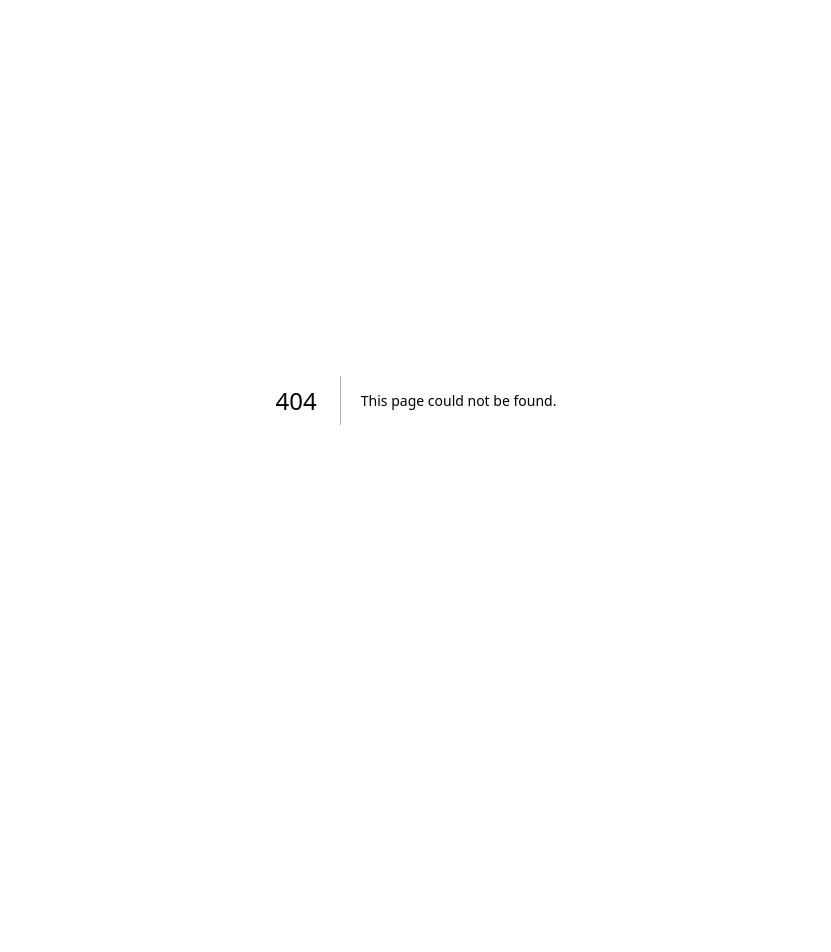
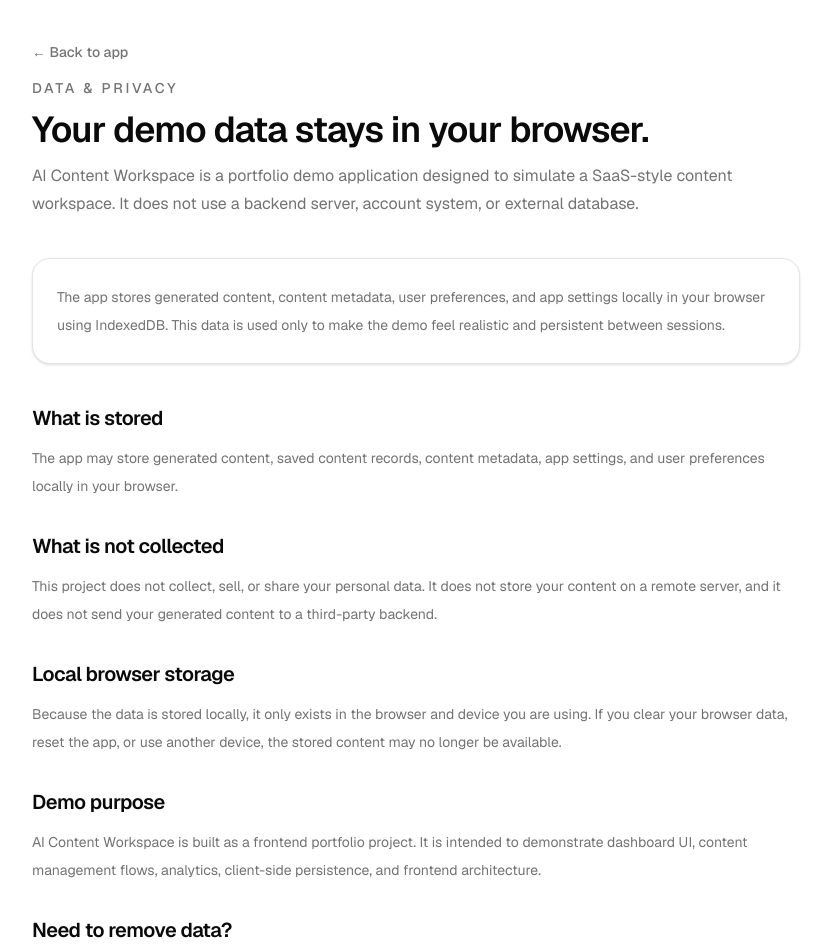
Before and after one commit to rizuki4658/ai-content-workspace, a Next.js app: page /privacy in a window 1280 px wide. Before the commit this address had no page. Shown: the top 952 px of the page, without its empty margins (224-1055 px from the left). Before the commit the page ends 800 px from the top, so only its background shows below. Built offline with nearby package versions, Linux system fonts and the light colour scheme.

Commit message:
chore: privacy page

```diff
--- a/app/(dashboard)/settings/page.tsx
+++ b/app/(dashboard)/settings/page.tsx
@@ -1,5 +1,6 @@
 import { Suspense } from "react"
 import type { Metadata } from "next"
+import Link from "next/link"
 
 import SettingsPreferenceDataManagementSection from "@/components/settings/sections/settings-preference-data-management-section"
 import SettingsPreferenceDataManagementSkeleton from "@/components/settings/skeletons/settings-preference-data-management-skeleton"
@@ -14,13 +15,36 @@ export const metadata: Metadata = {
 export default function SettingsPage() {
   return (
     <section className="space-y-6">
-      <PageTitle title="Settings" description="Manage your preferences and workspace settings." />
+      <PageTitle
+        title="Settings"
+        description="Manage your preferences and workspace settings."
+      />
 
       <Suspense fallback={<SettingsPreferenceDataManagementSkeleton />}>
         <div className="animate-in fade-in duration-500">
           <SettingsPreferenceDataManagementSection />
         </div>
       </Suspense>
-   </section>
+
+      <div className="rounded-xl border bg-card p-4 text-card-foreground shadow-sm">
+        <div className="space-y-2">
+          <h2 className="text-sm font-medium">
+            Your data stays in your browser
+          </h2>
+
+          <p className="text-sm leading-6 text-muted-foreground">
+            AI Content Workspace stores demo data locally using IndexedDB. This
+            demo does not use a backend server or external database.
+          </p>
+
+          <Link
+            href="/privacy"
+            className="inline-flex text-sm font-medium text-primary underline-offset-4 transition hover:underline"
+          >
+            Learn more about data & privacy →
+          </Link>
+        </div>
+      </div>
+    </section>
   )
 }
--- /dev/null
+++ b/app/privacy/page.tsx
@@ -0,0 +1,112 @@
+import type { Metadata } from "next"
+import Link from "next/link"
+
+export const metadata: Metadata = {
+  title: "Data & Privacy - AI Content Workspace",
+  description:
+    "Learn how AI Content Workspace stores demo data locally in your browser using IndexedDB.",
+}
+
+export default function PrivacyPage() {
+  return (
+    <main className="min-h-screen bg-background px-4 py-10 text-foreground sm:px-6 lg:px-8">
+      <section className="mx-auto max-w-3xl space-y-10">
+        <div className="space-y-4">
+          <Link
+            href="/"
+            className="inline-flex text-sm font-medium text-muted-foreground transition hover:text-foreground"
+          >
+            ← Back to app
+          </Link>
+
+          <div className="space-y-3">
+            <p className="text-sm font-medium uppercase tracking-[0.2em] text-muted-foreground">
+              Data & Privacy
+            </p>
+
+            <h1 className="text-3xl font-semibold tracking-tight sm:text-4xl">
+              Your demo data stays in your browser.
+            </h1>
+
+            <p className="text-base leading-7 text-muted-foreground">
+              AI Content Workspace is a portfolio demo application designed to
+              simulate a SaaS-style content workspace. It does not use a backend
+              server, account system, or external database.
+            </p>
+          </div>
+        </div>
+
+        <div className="rounded-2xl border bg-card p-6 shadow-sm">
+          <p className="text-sm leading-7 text-muted-foreground">
+            The app stores generated content, content metadata, user preferences,
+            and app settings locally in your browser using IndexedDB. This data
+            is used only to make the demo feel realistic and persistent between
+            sessions.
+          </p>
+        </div>
+
+        <div className="space-y-8">
+          <section className="space-y-3">
+            <h2 className="text-xl font-semibold tracking-tight">
+              What is stored
+            </h2>
+
+            <p className="text-sm leading-7 text-muted-foreground">
+              The app may store generated content, saved content records,
+              content metadata, app settings, and user preferences locally in
+              your browser.
+            </p>
+          </section>
+
+          <section className="space-y-3">
+            <h2 className="text-xl font-semibold tracking-tight">
+              What is not collected
+            </h2>
+
+            <p className="text-sm leading-7 text-muted-foreground">
+              This project does not collect, sell, or share your personal data.
+              It does not store your content on a remote server, and it does not
+              send your generated content to a third-party backend.
+            </p>
+          </section>
+
+          <section className="space-y-3">
+            <h2 className="text-xl font-semibold tracking-tight">
+              Local browser storage
+            </h2>
+
+            <p className="text-sm leading-7 text-muted-foreground">
+              Because the data is stored locally, it only exists in the browser
+              and device you are using. If you clear your browser data, reset the
+              app, or use another device, the stored content may no longer be
+              available.
+            </p>
+          </section>
+
+          <section className="space-y-3">
+            <h2 className="text-xl font-semibold tracking-tight">
+              Demo purpose
+            </h2>
+
+            <p className="text-sm leading-7 text-muted-foreground">
+              AI Content Workspace is built as a frontend portfolio project. It
+              is intended to demonstrate dashboard UI, content management flows,
+              analytics, client-side persistence, and frontend architecture.
+            </p>
+          </section>
+
+          <section className="space-y-3">
+            <h2 className="text-xl font-semibold tracking-tight">
+              Need to remove data?
+            </h2>
+
+            <p className="text-sm leading-7 text-muted-foreground">
+              You can delete generated content inside the app or clear your
+              browser storage from your browser settings.
+            </p>
+          </section>
+        </div>
+      </section>
+    </main>
+  )
+}
--- a/components/auth/login-form.tsx
+++ b/components/auth/login-form.tsx
@@ -151,8 +151,9 @@ export default function LoginForm() {
             </div>
           </form>
 
-          <div className="mt-6 text-center text-xs text-zinc-500">
+          <div className="mt-6 text-center text-xs text-zinc-500 space-y-4">
             <p>No password required. Your data stays in this browser.</p>
+            <Link href="/privacy" className="text-primary">Data & Privacy</Link>
           </div>
         </CardContent>
       </Card>
--- a/components/auth/register-form.tsx
+++ b/components/auth/register-form.tsx
@@ -179,8 +179,9 @@ export default function RegisterForm() {
             </div>
           </form>
 
-          <div className="mt-6 text-center text-xs text-zinc-500">
+          <div className="mt-6 text-center text-xs text-zinc-500 space-y-4">
             <p>No password required. Your data stays in this browser.</p>
+            <Link href="/privacy" className="text-primary">Data & Privacy</Link>
           </div>
         </CardContent>
       </Card>
--- a/components/layout/app-sidebar.tsx
+++ b/components/layout/app-sidebar.tsx
@@ -22,6 +22,7 @@ const ICON_MAP = {
   contents: FileText,
   analytics: ChartPie,
   settings: Settings,
+  privacy: AlertCircle
 } as const
 
 type IconName = keyof typeof ICON_MAP
--- a/lib/data/menu.ts
+++ b/lib/data/menu.ts
@@ -36,6 +36,11 @@ export const Menus: MenuGroup[] = [
       url: '/settings',
       icon: 'Settings',
       key: 'settings'
+    }, {
+      name: 'Data & Privacy',
+      url: '/privacy',
+      icon: 'AlertCircle',
+      key: 'privacy'
     }]
   }
 ]
```
Also changed, not shown: 1 other file (tests, documents, lock files or other folders).
